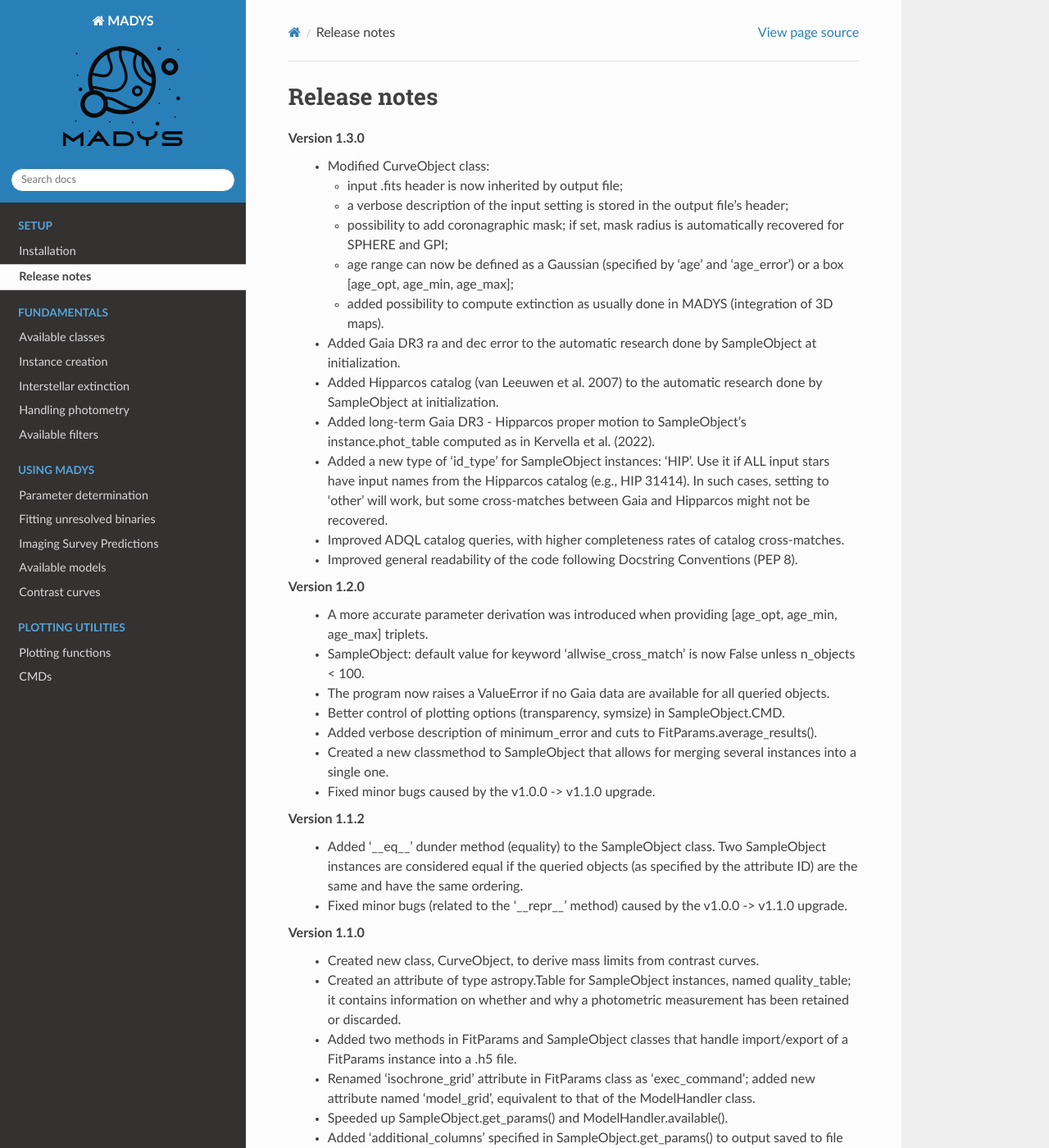
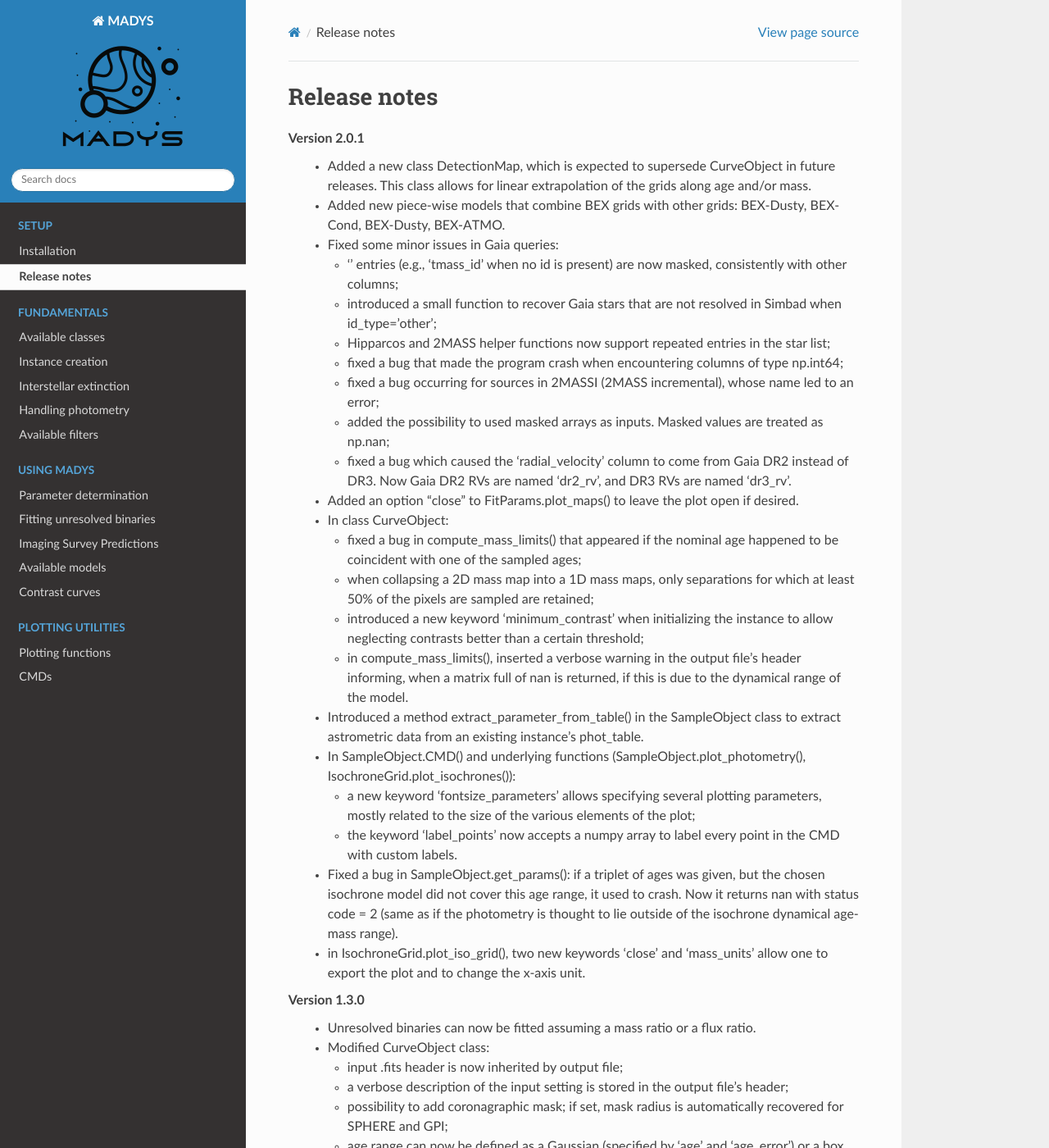
Before and after one commit to vsquicciarini/madys, a Sphinx documentation site: the page built from docs/source/release_notes.rst, in a window 1280 px wide and 1400 px high. Shown: the whole window at 82% size. Built offline with Sphinx 7.4.7 and the Read the Docs theme 3.1.0, drawn with Linux system fonts in a browser that asks for light colours.

Commit message:
Update release_notes.rst

```diff
--- a/docs/source/release_notes.rst
+++ b/docs/source/release_notes.rst
@@ -1,7 +1,35 @@
 Release notes
 =====
 
+Version 2.0.1
+ * Added a new class DetectionMap, which is expected to supersede CurveObject in future releases. This class allows for linear extrapolation of the grids along age and/or mass.
+ * Added new piece-wise models that combine BEX grids with other grids: BEX-Dusty, BEX-Cond, BEX-Dusty, BEX-ATMO.
+ * Fixed some minor issues in Gaia queries:
+
+   - '' entries (e.g., 'tmass_id' when no id is present) are now masked, consistently with other columns;
+   - introduced a small function to recover Gaia stars that are not resolved in Simbad when id_type='other';
+   - Hipparcos and 2MASS helper functions now support repeated entries in the star list;
+   - fixed a bug that made the program crash when encountering columns of type np.int64;
+   - fixed a bug occurring for sources in 2MASSI (2MASS incremental), whose name led to an error;
+   - added the possibility to used masked arrays as inputs. Masked values are treated as np.nan;
+   - fixed a bug which caused the 'radial_velocity' column to come from Gaia DR2 instead of DR3. Now Gaia DR2 RVs are named 'dr2_rv', and DR3 RVs are named 'dr3_rv'.
+ * Added an option "close" to FitParams.plot_maps() to leave the plot open if desired.
+ * In class CurveObject:
+
+   - fixed a bug in compute_mass_limits() that appeared if the nominal age happened to be coincident with one of the sampled ages;
+   - when collapsing a 2D mass map into a 1D mass maps, only separations for which at least 50% of the pixels are sampled are retained;
+   - introduced a new keyword 'minimum_contrast' when initializing the instance to allow neglecting contrasts better than a certain threshold;
+   - in compute_mass_limits(), inserted a verbose warning in the output file's header informing, when a matrix full of nan is returned, if this is due to the dynamical range of the model.
+ * Introduced a method extract_parameter_from_table() in the SampleObject class to extract astrometric data from an existing instance's phot_table.
+ * In SampleObject.CMD() and underlying functions (SampleObject.plot_photometry(), IsochroneGrid.plot_isochrones()):
+
+   - a new keyword 'fontsize_parameters' allows specifying several plotting parameters, mostly related to the size of the various elements of the plot;
+   - the keyword 'label_points' now accepts a numpy array to label every point in the CMD with custom labels.
+ * Fixed a bug in SampleObject.get_params(): if a triplet of ages was given, but the chosen isochrone model did not cover this age range, it used to crash. Now it returns nan with status code = 2 (same as if the photometry is thought to lie outside of the isochrone dynamical age-mass range).
+ * in IsochroneGrid.plot_iso_grid(), two new keywords 'close' and 'mass_units' allow one to export the plot and to change the x-axis unit.
+
 Version 1.3.0
+ * Unresolved binaries can now be fitted assuming a mass ratio or a flux ratio.
  * Modified CurveObject class:
 
    - input .fits header is now inherited by output file;
```
